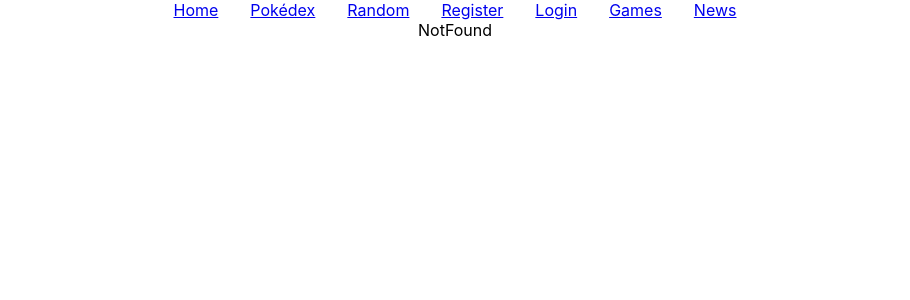
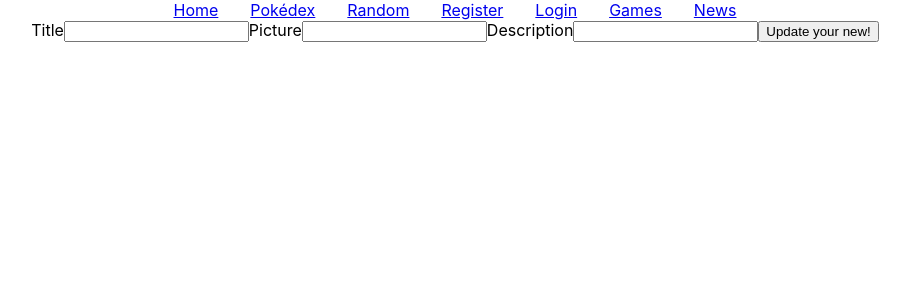
Before and after one commit to miguelvalden77/pokemon_frontend, a React (Create React App) app: page /pokemon/1/news in a window 1280 px wide. Shown: the top 300 px of the page, without its empty margins (185-1095 px from the left). Built offline with nearby package versions, Linux system fonts and the light colour scheme.

Commit message:
Update post form

```diff
--- a/src/App.js
+++ b/src/App.js
@@ -19,6 +19,7 @@ import RandomPokemon from './pages/pokemons/RandomPokemon';
 import AllPokemonGames from './pages/pokemons/AllPokemonGames';
 import SingleGame from './pages/pokemons/SingleGame';
 import PokemonNews from './pages/pokemons/PokemonNews';
+import UpdatePostForm from './pages/pokemons/UpdatePostForm';
 
 function App() {
   return (
@@ -35,6 +36,7 @@ function App() {
         <Route path='/pokemon/games' element={<AllPokemonGames/>}/>
         <Route path='/pokemon/:url/games' element={<SingleGame/>}/>
         <Route path='/pokemon/news' element={<PokemonNews/>}/>
+        <Route path='/pokemon/:id/news' element={<UpdatePostForm/>}/>
         <Route path='/register' element={<Register/>}/>
         <Route path='/login' element={<Login/>}/>
 
--- a/src/pages/pokemons/PokemonNews.jsx
+++ b/src/pages/pokemons/PokemonNews.jsx
@@ -1,6 +1,7 @@
 import { useEffect, useState } from 'react'
 import AddPost from '../../components/AddPost'
 import { getPost, deletePost } from '../../services/post.services'
+import {Link} from "react-router-dom"
 
 
 function PokemonNews() {
@@ -37,6 +38,7 @@ function PokemonNews() {
                         await deletePost(e._id)
                         getData()
                     }}>Delete</button>
+                    <Link to={`/pokemon/${e._id}/news`}><button>Update</button></Link>
                 </article>
             })
         }
--- /dev/null
+++ b/src/pages/pokemons/UpdatePostForm.jsx
@@ -0,0 +1,44 @@
+import React, { useState } from 'react'
+import { updatePost } from '../../services/post.services'
+import {useParams} from "react-router-dom"
+
+function UpdatePostForm() {
+
+  const {id} = useParams()
+
+  const [data, setData] = useState({title: "", description: "", picture: ""})
+  const {title, description, picture} = data
+
+  const handleChange = e => setData({...data, [e.target.value]: e.target.value})
+  const handleSubmit = async e => {
+
+    e.preventDefault()
+    const info = {title, description, picture}
+
+    try{
+      await updatePost(id, info)
+    }
+    catch(error){
+      console.log(error)
+    }
+  }
+
+  return (
+    <form onSubmit={handleSubmit}>
+
+      <label htmlFor="title">Title</label>
+      <input onChange={handleChange} type="text" name='title' value={title}/>
+
+      <label htmlFor="picture">Picture</label>
+      <input onChange={handleChange} type="text" name='picture' value={picture}/>
+
+      <label htmlFor="description">Description</label>
+      <input onChange={handleChange} type="text" name='description' value={description}/>
+
+      <button>Update your new!</button>
+
+    </form>
+  )
+}
+
+export default UpdatePostForm
--- a/src/services/post.services.js
+++ b/src/services/post.services.js
@@ -14,4 +14,8 @@ const deletePost = (id)=>{
     return service.delete(`/post/${id}/delete`)
 }
 
-export {createPost, getPost, deletePost}
+const updatePost = (id, info)=>{
+    return service.patch(`/post/${id}/edit`, info)
+}
+
+export {createPost, getPost, deletePost, updatePost}
```
